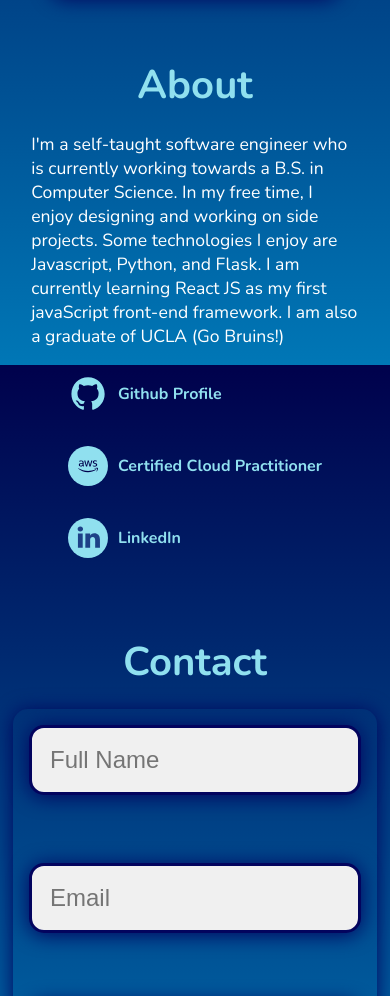
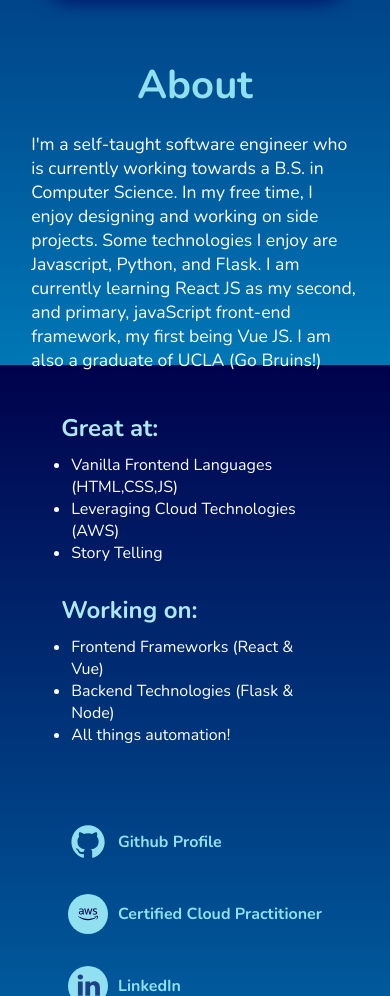
Before and after one commit to frrf/cosw20-portfolio, a plain HTML site: page index.html in a window 390 px wide. Shown: the part 2167-3163 px from the top of the page. Drawn offline with nearby package versions, Linux system fonts and the light colour scheme.

Commit message:
socials responsiveness + dev lvls

```diff
--- a/index.html
+++ b/index.html
@@ -234,8 +234,27 @@
     <section id="about" class="responsive-containment">
       <div class="holder about-holder">
         <h1>About</h1>
+
         <div class="about-content">
-          <p>I'm a self-taught software engineer who is currently working towards a B.S. in Computer Science. In my free time, I enjoy designing and working on side projects. Some technologies I enjoy are Javascript, Python, and Flask. I am currently learning React JS as my first javaScript front-end framework. I am also a graduate of UCLA (Go Bruins!)</p>
+          <p>I'm a self-taught software engineer who is currently working towards a B.S. in Computer Science. In my free time, I enjoy designing and working on side projects. Some technologies I enjoy are Javascript, Python, and Flask. I am currently learning React JS as my second, and primary, javaScript front-end framework, my first being Vue JS. I am also a graduate of UCLA (Go Bruins!)</p>
+        </div>
+        <div class="about-content-skills">
+          <div class="great">
+            <h2>Great at:</h2>
+            <ul>
+              <li>Vanilla Frontend Languages (HTML,CSS,JS)</li>
+              <li>Leveraging Cloud Technologies (AWS)</li>
+              <li>Story Telling</li>
+            </ul>
+          </div>
+          <div class="working">
+            <h2>Working on:</h2>
+            <ul>
+              <li>Frontend Frameworks (React & Vue)</li>
+              <li>Backend Technologies (Flask & Node)</li>
+              <li>All things automation!</li>
+            </ul>
+          </div>
         </div>
         <div class="about-content-sub">
           <a href="https://github.com/frrf/" class="simple-btn-link no-decoration a-tag-btn card-btn" target="_blank" rel="noopener noreferrer">
--- a/styles/style.css
+++ b/styles/style.css
@@ -93,7 +93,14 @@ main {
     .about-content-sub {
         flex-direction: column;
         margin-top: 10px;
+    }
+    .about-content-skills {
+        flex-direction: column;
+        padding: 30px;
+    }
 
+    .about-content-skills ul {
+        margin-bottom: 10px;
     }
 
 }
@@ -352,6 +359,22 @@ section {
     display: flex;about-content-sub;
 }
 
+.about-content-skills {
+    display: flex;
+    width: 100%;
+    justify-content: space-evenly;
+    color: var(--nav-font);
+}
+
+.about-content-skills h2{
+    color: var(--blizzard-blue);
+    margin-top: 10px;
+}
+.about-content-skills ul{
+    padding: 10px;
+}
+
+
 /*-- CONTACT SECTION --*/
 
 #contact {
```
Also changed, not shown: images/Headshot.jpg.
